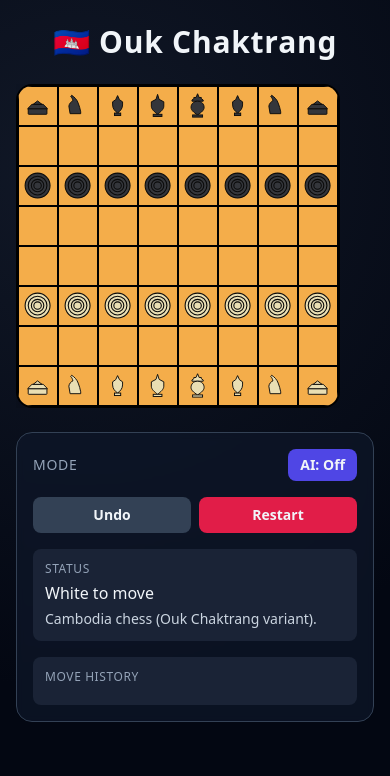
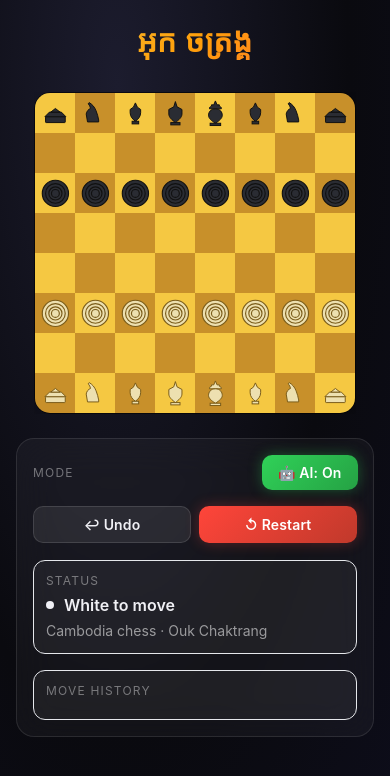
Before and after one commit to 7PiSeth/ouk-chaktrang, a React (Vite) app: page / in a window 390 px wide. Shown: the top 776 px of the page. Built offline with nearby package versions, Linux system fonts and the light colour scheme; the HTML template or start-up script is replaced by a standard one.

Commit message:
feat: implement Ouk Chaktrang game engine and minimax AI agent

```diff
--- a/package.json
+++ b/package.json
@@ -17,7 +17,7 @@
   "devDependencies": {
     "@vitejs/plugin-react": "^4.3.1",
     "autoprefixer": "^10.4.20",
-    "gh-pages": "^6.1.1",
+    "gh-pages": "^6.3.0",
     "postcss": "^8.4.47",
     "tailwindcss": "^3.4.14",
     "vite": "^5.4.10"
--- a/src/App.jsx
+++ b/src/App.jsx
@@ -1,25 +1,16 @@
-import { useEffect, useMemo, useState } from 'react';
+import { useCallback, useEffect, useMemo, useRef, useState } from 'react';
 import { ChessGame } from './lib/game';
 import { ChessAI } from './lib/ai';
 
+// ── Piece labels (Khmer) ──────────────────────────────────────────
 const PIECE_LABEL = {
-  wp: 'ត្រី',
-  wn: 'សេះ',
-  ws: 'គោល',
-  wr: 'ទូក',
-  wm: 'នាង',
-  wk: 'ស្តេច',
-  bp: 'ត្រី',
-  bn: 'សេះ',
-  bs: 'គោល',
-  br: 'ទូក',
-  bm: 'នាង',
-  bk: 'ស្តេច',
+  wp: 'ត្រី', wn: 'សេះ', ws: 'គោល', wr: 'ទូក', wm: 'នាង', wk: 'ស្តេច',
+  bp: 'ត្រី', bn: 'សេះ', bs: 'គោល', br: 'ទូក', bm: 'នាង', bk: 'ស្តេច',
 };
 
+// ── SVG piece shapes ──────────────────────────────────────────────
 function PieceShape({ type, tone, stroke }) {
-  if (type === 'p') {
-    return (
+  if (type === 'p') return (
     <>
       <circle cx="50" cy="50" r="40" fill={tone} stroke={stroke} strokeWidth="3.5" />
       <circle cx="50" cy="50" r="30" fill="none" stroke={stroke} strokeWidth="3.5" />
@@ -27,47 +18,32 @@ function PieceShape({ type, tone, stroke }) {
       <circle cx="50" cy="50" r="12" fill="none" stroke={stroke} strokeWidth="3.5" />
     </>
   );
-  }
-
-  if (type === 'r') {
-    return (
+  if (type === 'r') return (
     <>
       <rect x="20" y="60" width="60" height="18" rx="2" fill={tone} stroke={stroke} strokeWidth="3" />
       <path d="M18 60 L32 46 L68 46 L82 60 Z" fill={tone} stroke={stroke} strokeWidth="3" />
       <path d="M36 46 L50 35 L64 46 Z" fill={tone} stroke={stroke} strokeWidth="3" />
     </>
   );
-  }
-
-  if (type === 'n') {
-    return (
+  if (type === 'n') return (
     <path
       d="M26 76 L60 76 L60 70 C58 60 56 52 52 42 C48 31 40 22 31 17 L28 21 C32 25 34 29 35 35 C29 37 23 44 22 52 Z"
-        fill={tone}
-        stroke={stroke}
-        strokeWidth="3"
+      fill={tone} stroke={stroke} strokeWidth="3"
     />
   );
-  }
-
-  if (type === 's') {
-    return (
+  if (type === 's') return (
     <>
       <path d="M50 18 L56 31 L66 38 L66 48 C66 60 58 68 50 74 C42 68 34 60 34 48 L34 38 L44 31 Z" fill={tone} stroke={stroke} strokeWidth="3" />
       <rect x="40" y="74" width="20" height="8" fill={tone} stroke={stroke} strokeWidth="3" />
     </>
   );
-  }
-
-  if (type === 'm') {
-    return (
+  if (type === 'm') return (
     <>
       <path d="M50 14 L55 30 L70 38 L70 52 C70 62 60 70 50 78 C40 70 30 62 30 52 L30 38 L45 30 Z" fill={tone} stroke={stroke} strokeWidth="3" />
       <rect x="36" y="78" width="28" height="7" fill={tone} stroke={stroke} strokeWidth="3" />
     </>
   );
-  }
-
+  // King
   return (
     <>
       <path d="M50 12 L55 24 L62 24 L62 28 L68 32 L68 36 L32 36 L32 32 L38 28 L38 24 L45 24 Z" fill={tone} stroke={stroke} strokeWidth="3" />
@@ -77,29 +53,36 @@ function PieceShape({ type, tone, stroke }) {
   );
 }
 
-function PieceIcon({ piece, selected, label }) {
-  const isWhite = piece.color === 'w';
-  const fill = isWhite ? '#E9DEB3' : '#34363B';
-  const stroke = '#0b0b0b';
-
+function PieceIcon({ piece, selected, label, animate }) {
+  const fill = piece.color === 'w' ? '#EDE0B0' : '#2a2c33';
+  const stroke = piece.color === 'w' ? '#7a5c1a' : '#111';
+  const cls = `piece${selected ? ' selected' : ''}${animate ? ' piece-animate' : ''}`;
   return (
-    <svg
-      className={`piece ${selected ? 'selected' : ''}`}
-      viewBox="0 0 100 100"
-      role="img"
-      aria-label={label}
-    >
+    <svg className={cls} viewBox="0 0 100 100" role="img" aria-label={label}>
       <PieceShape type={piece.type} tone={fill} stroke={stroke} />
     </svg>
   );
 }
 
+// ── Human-readable move formatter ────────────────────────────────
+const PIECE_NAME = { p: 'Pawn', n: 'Horse', s: 'Khon', r: 'Rook', m: 'Queen', k: 'King' };
+const FILE_LABEL = ['a','b','c','d','e','f','g','h'];
+
+function formatMove(entry) {
+  // entry: { from, to, piece, color, capture, notation }
+  const pieceName = PIECE_NAME[entry.piece] ?? entry.piece.toUpperCase();
+  const from = `${FILE_LABEL[entry.from.col]}${8 - entry.from.row}`;
+  const to   = `${FILE_LABEL[entry.to.col]}${8 - entry.to.row}`;
+  const action = entry.capture ? '×' : '→';
+  return `${pieceName} ${from}${action}${to}`;
+}
+
+// ── Sound engine (lazy init) ──────────────────────────────────────
 function createSoundEngine() {
   let ctx;
   const beep = (freq, duration, type, gain = 0.04) => {
     if (!ctx) ctx = new (window.AudioContext || window.webkitAudioContext)();
     if (ctx.state === 'suspended') ctx.resume();
-
     const osc = ctx.createOscillator();
     const amp = ctx.createGain();
     osc.type = type;
@@ -107,94 +90,91 @@ function createSoundEngine() {
     amp.gain.value = gain;
     osc.connect(amp);
     amp.connect(ctx.destination);
-
     const now = ctx.currentTime;
     amp.gain.setValueAtTime(gain, now);
     amp.gain.exponentialRampToValueAtTime(0.0001, now + duration);
     osc.start(now);
     osc.stop(now + duration);
   };
-
   return {
-    move: () => beep(500, 0.06, 'triangle', 0.035),
+    move:    () => beep(500, 0.06, 'triangle', 0.035),
     capture: () => beep(210, 0.12, 'sawtooth', 0.045),
-    check: () => {
-      beep(700, 0.08, 'square', 0.04);
-      setTimeout(() => beep(840, 0.08, 'square', 0.04), 70);
-    },
+    check:   () => { beep(700, 0.08, 'square', 0.04); setTimeout(() => beep(840, 0.08, 'square', 0.04), 70); },
   };
 }
 
+// ── App ───────────────────────────────────────────────────────────
 export default function App() {
-  const [game, setGame] = useState(() => new ChessGame());
-  const [selected, setSelected] = useState(null);
+  const [game, setGame]           = useState(() => new ChessGame());
+  const [selected, setSelected]   = useState(null);
   const [legalMoves, setLegalMoves] = useState([]);
-  const [aiEnabled, setAiEnabled] = useState(false);
+  const [aiEnabled, setAiEnabled] = useState(true);
   const [isThinking, setIsThinking] = useState(false);
+  const [animKey, setAnimKey]     = useState(null); // "row-col" of destination to animate
 
-  const ai = useMemo(() => new ChessAI(3), []);
+  const ai    = useMemo(() => new ChessAI(3), []);
   const sound = useMemo(() => createSoundEngine(), []);
 
   const checkSquares = useMemo(() => {
     if (!game.isInCheck(game.turn)) return [];
-    for (let r = 0; r < 8; r++) {
+    for (let r = 0; r < 8; r++)
       for (let c = 0; c < 8; c++) {
-        const piece = game.getPiece(r, c);
-        if (piece?.type === 'k' && piece.color === game.turn) return [{ row: r, col: c }];
-      }
+        const p = game.getPiece(r, c);
+        if (p?.type === 'k' && p.color === game.turn) return [{ row: r, col: c }];
       }
     return [];
   }, [game]);
 
+  // ── Play a move and trigger destination animation
+  const playMove = useCallback((move, nextGame) => {
+    // nextGame already prepared by caller (avoids double clone)
+    setAnimKey(`${move.to.row}-${move.to.col}`);
+    setGame(nextGame);
+    setSelected(null);
+    setLegalMoves([]);
+    // Clear anim key after animation duration (320ms)
+    const id = setTimeout(() => setAnimKey(null), 350);
+    return () => clearTimeout(id);
+  }, []);
+
+  // ── Sounds helper
+  const applySounds = useCallback((applied, nextGame) => {
+    if (applied.capture) sound.capture();
+    else sound.move();
+    if (!nextGame.gameOver && nextGame.isInCheck(nextGame.turn)) sound.check();
+  }, [sound]);
+
+  // ── AI turn
   useEffect(() => {
     if (!aiEnabled || game.gameOver || game.turn !== 'b') return;
-
     setIsThinking(true);
     const timer = setTimeout(() => {
       const move = ai.chooseMove(game.clone());
-      if (!move) return;
-
+      if (!move) { setIsThinking(false); return; }
       const next = game.clone();
       const applied = next.makeMove(move);
-      if (!applied) return;
+      if (!applied) { setIsThinking(false); return; }
+      applySounds(applied, next);
+      setIsThinking(false);
+      playMove(move, next);
+    }, 200);
+    return () => clearTimeout(timer);
+  }, [game, aiEnabled, ai, sound, applySounds, playMove]);
 
-      if (applied.capture) sound.capture();
-      else sound.move();
-      if (!next.gameOver && next.isInCheck(next.turn)) sound.check();
-
-      setGame(next);
-      setIsThinking(false);
-    }, 250);
-
-    return () => clearTimeout(timer);
-  }, [game, aiEnabled, ai, sound]);
-
-  const resetSelection = () => {
-    setSelected(null);
-    setLegalMoves([]);
-  };
-
-  const playMove = (move) => {
-    const next = game.clone();
-    const applied = next.makeMove(move);
-    if (!applied) return;
-
-    if (applied.capture) sound.capture();
-    else sound.move();
-    if (!next.gameOver && next.isInCheck(next.turn)) sound.check();
-
-    setGame(next);
-    resetSelection();
-  };
-
-  const handleSquareClick = (row, col) => {
+  // ── Human click handler
+  const handleSquareClick = useCallback((row, col) => {
     if (game.gameOver) return;
     if (aiEnabled && game.turn === 'b') return;
 
     if (selected) {
       const candidate = legalMoves.find((m) => m.to.row === row && m.to.col === col);
       if (candidate) {
-        playMove(candidate);
+        const next = game.clone();
+        const applied = next.makeMove(candidate);
+        if (applied) {
+          applySounds(applied, next);
+          playMove(candidate, next);
+        }
         return;
       }
     }
@@ -204,24 +184,30 @@ export default function App() {
       setSelected({ row, col });
       setLegalMoves(game.getLegalMovesForSquare(row, col));
     } else {
-      resetSelection();
+      setSelected(null);
+      setLegalMoves([]);
     }
-  };
+  }, [game, selected, legalMoves, aiEnabled, applySounds, playMove]);
 
-  const handleUndo = () => {
+  const handleUndo = useCallback(() => {
     const next = game.clone();
     if (!next.undo()) return;
     if (aiEnabled && next.turn === 'b') next.undo();
     setGame(next);
-    resetSelection();
-  };
+    setSelected(null);
+    setLegalMoves([]);
+    setAnimKey(null);
+  }, [game, aiEnabled]);
 
-  const handleRestart = () => {
+  const handleRestart = useCallback(() => {
     setGame(new ChessGame());
+    setSelected(null);
+    setLegalMoves([]);
     setIsThinking(false);
-    resetSelection();
-  };
+    setAnimKey(null);
+  }, []);
 
+  // ── Derived UI state
   const statusText = game.gameOver
     ? game.resultReason === 'checkmate'
       ? `Checkmate! ${game.winner === 'w' ? 'White' : 'Black'} wins.`
@@ -231,103 +217,125 @@ export default function App() {
   const detailText = game.gameOver
     ? 'Press Restart to play again.'
     : game.isInCheck(game.turn)
-      ? `${game.turn === 'w' ? 'White' : 'Black'} king is in check.`
+      ? `${game.turn === 'w' ? 'White' : 'Black'} king is in check!`
       : isThinking
-        ? 'AI is thinking...'
-        : 'Cambodia chess (Ouk Chaktrang variant).';
+        ? 'AI is thinking…'
+        : 'Cambodia chess · Ouk Chaktrang';
+
+  const dotClass = game.gameOver
+    ? 'status-dot gameover'
+    : isThinking
+      ? 'status-dot thinking'
+      : game.turn === 'w'
+        ? 'status-dot white-turn'
+        : 'status-dot black-turn';
 
   return (
-    <main className="max-w-6xl mx-auto px-4 py-6 md:py-10 text-slate-100">
-      <h1 className="text-3xl md:text-4xl font-bold text-center tracking-wide mb-6">🇰🇭 Ouk Chaktrang</h1>
+    <main className="max-w-6xl mx-auto px-4 py-6 md:py-10">
+      <h1 className="text-3xl md:text-4xl font-bold text-center mb-8 title-gradient font-khmer">
+        អុក ចត្រង្គ
+      </h1>
 
       <section className="grid gap-6 lg:grid-cols-[minmax(280px,640px)_1fr] items-start">
-        <div className="board-wrap">
+        {/* ── Board ── */}
+        <div className="board-wrap mx-auto">
           <div
-            className="grid rounded-2xl overflow-hidden shadow-2xl border-2 border-black"
-            style={{ gridTemplateColumns: 'repeat(8, var(--cell-size))', gridTemplateRows: 'repeat(8, var(--cell-size))' }}
+            className="rounded-2xl overflow-hidden shadow-2xl border border-black/60"
+            style={{
+              display: 'grid',
+              gridTemplateColumns: 'repeat(8, var(--cell-size))',
+              gridTemplateRows: 'repeat(8, var(--cell-size))',
+            }}
           >
-          {Array.from({ length: 8 }).map((_, row) =>
-            Array.from({ length: 8 }).map((__, col) => {
+            {Array.from({ length: 64 }, (_, idx) => {
+              const row = Math.floor(idx / 8);
+              const col = idx % 8;
               const piece = game.getPiece(row, col);
               const isDark = (row + col) % 2 !== 0;
-              const isSelected = selected && selected.row === row && selected.col === col;
-              const isLastMove =
-                game.lastMove &&
-                ((game.lastMove.from.row === row && game.lastMove.from.col === col) ||
-                  (game.lastMove.to.row === row && game.lastMove.to.col === col));
+              const isSelected = selected?.row === row && selected?.col === col;
+              const isLastFrom = game.lastMove?.from.row === row && game.lastMove?.from.col === col;
+              const isLastTo   = game.lastMove?.to.row   === row && game.lastMove?.to.col   === col;
+              const isLastMove = isLastFrom || isLastTo;
               const targetMove = legalMoves.find((m) => m.to.row === row && m.to.col === col);
-              const isCheck = checkSquares.some((sq) => sq.row === row && sq.col === col);
+              const isCheck    = checkSquares.some((sq) => sq.row === row && sq.col === col);
+              const shouldAnim = animKey === `${row}-${col}`;
+
+              const bg = isDark ? '#c8902a' : '#f5c842';
+
+              let cls = 'board-square flex items-center justify-center w-full h-full p-0 border-0 appearance-none';
+              if (isSelected) cls += ' selected-square';
+              if (isLastMove) cls += ' last-move';
+              if (isCheck)    cls += ' check-king';
+              if (targetMove) cls += piece ? ' capture-hint' : ' move-hint';
 
               return (
                 <button
-                  key={`${row}-${col}`}
+                  key={idx}
                   type="button"
                   onClick={() => handleSquareClick(row, col)}
-                  className={`board-square relative w-full h-full p-0 border border-black appearance-none flex items-center justify-center ${
-                    isDark ? 'bg-[#F4AD4A]' : 'bg-[#F4AD4A]'
-                  } ${isSelected ? 'selected-square' : ''} ${isLastMove ? 'last-move' : ''} ${
-                    isCheck ? 'check-king' : ''
-                  } ${targetMove ? (piece ? 'capture-hint' : 'move-hint') : ''}`}
+                  className={cls}
+                  style={{ background: bg }}
+                  aria-label={piece ? `${piece.color === 'w' ? 'White' : 'Black'} ${PIECE_LABEL[`${piece.color}${piece.type}`]} at ${String.fromCharCode(97+col)}${8-row}` : undefined}
                 >
                   {piece && (
                     <PieceIcon
                       piece={piece}
-                      selected={Boolean(isSelected)}
-                      label={`${piece.color === 'w' ? 'White' : 'Black'} ${PIECE_LABEL[`${piece.color}${piece.type}`]}`}
+                      selected={isSelected}
+                      label={PIECE_LABEL[`${piece.color}${piece.type}`]}
+                      animate={shouldAnim}
                     />
                   )}
                 </button>
               );
-            })
-          )}
+            })}
           </div>
         </div>
 
-        <aside className="bg-slate-900/70 border border-slate-700 rounded-2xl p-4 md:p-5 backdrop-blur-sm space-y-4">
+        {/* ── Side panel ── */}
+        <aside className="glass-panel p-4 md:p-5 space-y-4">
+          {/* Mode toggle */}
           <div className="flex items-center justify-between gap-3">
-            <p className="text-sm uppercase tracking-wider text-slate-400">Mode</p>
+            <p className="text-xs uppercase tracking-widest text-white/40">Mode</p>
             <button
-              onClick={() => setAiEnabled((prev) => !prev)}
-              className={`px-3 py-1.5 rounded-lg transition text-sm font-semibold ${
-                aiEnabled ? 'bg-emerald-600 hover:bg-emerald-500' : 'bg-indigo-600 hover:bg-indigo-500'
-              }`}
+              onClick={() => setAiEnabled((p) => !p)}
+              className={`btn ${aiEnabled ? 'btn-ai-on' : 'btn-ai-off'}`}
             >
-              AI: {aiEnabled ? 'On' : 'Off'}
+              {aiEnabled ? '🤖 AI: On' : '👥 AI: Off'}
             </button>
           </div>
 
+          {/* Actions */}
           <div className="grid grid-cols-2 gap-2">
-            <button
-              onClick={handleUndo}
-              className="px-3 py-2 rounded-lg bg-slate-700 hover:bg-slate-600 transition text-sm font-semibold"
-            >
-              Undo
-            </button>
-            <button
-              onClick={handleRestart}
-              className="px-3 py-2 rounded-lg bg-rose-600 hover:bg-rose-500 transition text-sm font-semibold"
-            >
-              Restart
-            </button>
+            <button onClick={handleUndo}    className="btn btn-undo">↩ Undo</button>
+            <button onClick={handleRestart} className="btn btn-restart">↺ Restart</button>
           </div>
 
-          <div className="rounded-lg bg-slate-800/80 p-3">
-            <p className="text-xs uppercase text-slate-400 tracking-wider mb-1">Status</p>
-            <p className="font-medium">{statusText}</p>
-            <p className="text-sm text-slate-300 mt-1">{detailText}</p>
+          {/* Status */}
+          <div className="rounded-xl bg-white/5 border border-white/8 p-3">
+            <p className="text-xs uppercase tracking-widest text-white/40 mb-1">Status</p>
+            <p className="font-semibold flex items-center gap-1">
+              <span className={dotClass} />
+              {statusText}
+            </p>
+            <p className="text-sm text-white/55 mt-1">{detailText}</p>
           </div>
 
-          <div className="rounded-lg bg-slate-800/80 p-3">
-            <p className="text-xs uppercase text-slate-400 tracking-wider mb-2">Move History</p>
-            <ol className="text-sm space-y-1 max-h-72 overflow-auto pr-2">
-              {Array.from({ length: Math.ceil(game.history.length / 2) }).map((_, idx) => {
-                const white = game.history[idx * 2]?.move?.notation || '';
-                const black = game.history[idx * 2 + 1]?.move?.notation || '';
+          {/* Move history */}
+          <div className="rounded-xl bg-white/5 border border-white/8 p-3">
+            <p className="text-xs uppercase tracking-widest text-white/40 mb-2">Move History</p>
+            <ol className="move-history-list text-sm space-y-0.5">
+              {Array.from({ length: Math.ceil(game.history.length / 2) }, (_, idx) => {
+                const wEntry = game.history[idx * 2]?.move;
+                const bEntry = game.history[idx * 2 + 1]?.move;
                 return (
-                  <li key={idx} className="grid grid-cols-[2rem_1fr_1fr] gap-2 border-b border-slate-700/60 pb-1">
-                    <span className="text-slate-400">{idx + 1}.</span>
-                    <span>{white}</span>
-                    <span>{black}</span>
+                  <li
+                    key={idx}
+                    className="grid gap-2 py-0.5 border-b border-white/6"
+                    style={{ gridTemplateColumns: '2rem 1fr 1fr' }}
+                  >
+                    <span className="text-white/30">{idx + 1}.</span>
+                    <span className="text-white/80">{wEntry ? formatMove(wEntry) : ''}</span>
+                    <span className="text-white/55">{bEntry ? formatMove(bEntry) : ''}</span>
                   </li>
                 );
               })}
--- a/src/index.css
+++ b/src/index.css
@@ -1,6 +1,13 @@
 @tailwind base;
 @tailwind components;
 @tailwind utilities;
+
+@import url('https://fonts.googleapis.com/css2?family=Moulpali&family=Inter:wght@400;500;600;700&display=swap');
+
+.font-khmer {
+  font-family: 'Moulpali', sans-serif;
+  letter-spacing: 0.02em;
+}
 
 * {
   box-sizing: border-box;
@@ -9,47 +16,72 @@
 :root {
   color-scheme: dark;
   --cell-size: clamp(40px, 9vw, 76px);
+  --board-light: #f5c842;
+  --board-dark: #c8902a;
+  --accent: #0a84ff;
+  --accent-glow: rgba(10, 132, 255, 0.6);
+  --check-color: rgba(255, 59, 48, 0.42);
+  --last-move-color: rgba(255, 214, 10, 0.32);
 }
 
 body {
   margin: 0;
   min-height: 100vh;
-  background: radial-gradient(circle at 20% 20%, #111827, #030712 70%);
-  color: #e2e8f0;
+  font-family: 'Inter', system-ui, -apple-system, sans-serif;
+  background: radial-gradient(ellipse at 30% 10%, #1c1c2e 0%, #0a0a0f 60%, #0d0d1a 100%);
+  color: #f0f0f5;
 }
 
-.board-square {
-  transition: background-color 0.2s ease, transform 0.12s ease;
-}
-
-.board-square:hover {
-  transform: translateY(-1px);
-}
-
+/* ── Board ── */
 .board-wrap {
   width: fit-content;
   max-width: 100%;
   overflow-x: auto;
 }
 
+.board-square {
+  position: relative;
+  transition: background-color 0.15s ease;
+  cursor: pointer;
+}
+
+.board-square:hover {
+  filter: brightness(1.12);
+}
+
+/* ── Piece ── */
 .piece {
   width: 82%;
   height: 82%;
   min-width: 0;
   min-height: 0;
-  transition: transform 0.2s ease, filter 0.2s ease;
   pointer-events: none;
   user-select: none;
   display: block;
+  transition: transform 0.18s cubic-bezier(0.34, 1.56, 0.64, 1), filter 0.18s ease;
+  will-change: transform, filter;
 }
 
 .piece.selected {
-  transform: scale(1.05);
-  filter: drop-shadow(0 0 8px rgba(99, 102, 241, 0.95));
+  transform: scale(1.12) translateY(-4%);
+  filter: drop-shadow(0 6px 18px var(--accent-glow));
 }
 
+/* Piece "drop" animation when a move is played */
+@keyframes piece-drop {
+  0%   { transform: scale(1.18) translateY(-12%); opacity: 0.7; }
+  60%  { transform: scale(0.95) translateY(3%); opacity: 1; }
+  80%  { transform: scale(1.04) translateY(-2%); }
+  100% { transform: scale(1) translateY(0); opacity: 1; }
+}
+
+.piece-animate {
+  animation: piece-drop 0.32s cubic-bezier(0.22, 1, 0.36, 1) forwards;
+}
+
+/* ── Square Overlays ── */
 .selected-square {
-  box-shadow: inset 0 0 0 3px rgba(99, 102, 241, 0.85);
+  box-shadow: inset 0 0 0 3px rgba(10, 132, 255, 0.9);
 }
 
 .move-hint::after,
@@ -63,21 +95,140 @@ body {
 }
 
 .move-hint::after {
-  inset: 35%;
+  inset: 34%;
   border-radius: 9999px;
-  background: rgba(34, 197, 94, 0.45);
+  background: rgba(50, 215, 75, 0.52);
+  box-shadow: 0 0 8px rgba(50, 215, 75, 0.4);
 }
 
 .capture-hint::after {
-  inset: 8%;
+  inset: 7%;
   border-radius: 9999px;
-  border: 4px solid rgba(239, 68, 68, 0.8);
+  border: 4px solid rgba(255, 59, 48, 0.85);
+  box-shadow: inset 0 0 10px rgba(255, 59, 48, 0.2);
 }
 
 .last-move::after {
-  background: rgba(251, 191, 36, 0.28);
+  background: var(--last-move-color);
 }
 
 .check-king::after {
-  background: rgba(239, 68, 68, 0.35);
+  background: var(--check-color);
+  box-shadow: inset 0 0 20px rgba(255, 59, 48, 0.5);
 }
+
+/* ── Panel / Glassmorphism ── */
+.glass-panel {
+  background: rgba(255, 255, 255, 0.04);
+  border: 1px solid rgba(255, 255, 255, 0.1);
+  border-radius: 18px;
+  backdrop-filter: blur(20px);
+  -webkit-backdrop-filter: blur(20px);
+}
+
+/* ── Buttons – Apple-style ── */
+.btn {
+  display: inline-flex;
+  align-items: center;
+  justify-content: center;
+  border: none;
+  border-radius: 10px;
+  font-family: inherit;
+  font-size: 0.875rem;
+  font-weight: 600;
+  letter-spacing: 0.01em;
+  padding: 0.45rem 1rem;
+  cursor: pointer;
+  transition: transform 0.12s ease, filter 0.12s ease, box-shadow 0.12s ease;
+  will-change: transform;
+}
+
+.btn:active {
+  transform: scale(0.95);
+}
+
+.btn-ai-on {
+  background: linear-gradient(135deg, #30d158, #25a244);
+  color: #fff;
+  box-shadow: 0 0 14px rgba(48, 209, 88, 0.35);
+}
+
+.btn-ai-on:hover {
+  filter: brightness(1.1);
+  box-shadow: 0 0 20px rgba(48, 209, 88, 0.55);
+}
+
+.btn-ai-off {
+  background: linear-gradient(135deg, #0a84ff, #0060df);
+  color: #fff;
+  box-shadow: 0 0 14px rgba(10, 132, 255, 0.35);
+}
+
+.btn-ai-off:hover {
+  filter: brightness(1.1);
+  box-shadow: 0 0 20px rgba(10, 132, 255, 0.55);
+}
+
+.btn-undo {
+  background: rgba(255, 255, 255, 0.08);
+  color: #f0f0f5;
+  border: 1px solid rgba(255, 255, 255, 0.12);
+}
+
+.btn-undo:hover {
+  background: rgba(255, 255, 255, 0.14);
+}
+
+.btn-restart {
+  background: linear-gradient(135deg, #ff453a, #c0392b);
+  color: #fff;
+  box-shadow: 0 0 14px rgba(255, 69, 58, 0.3);
+}
+
+.btn-restart:hover {
+  filter: brightness(1.1);
+  box-shadow: 0 0 20px rgba(255, 69, 58, 0.5);
+}
+
+/* ── Title gradient ── */
+.title-gradient {
+  background: linear-gradient(135deg, #f5c842 0%, #ff9f0a 50%, #ff6b35 100%);
+  -webkit-background-clip: text;
+  -webkit-text-fill-color: transparent;
+  background-clip: text;
+}
+
+/* ── Status dot pulse ── */
+@keyframes status-pulse {
+  0%, 100% { opacity: 1; transform: scale(1); }
+  50%       { opacity: 0.55; transform: scale(0.85); }
+}
+
+.status-dot {
+  width: 8px;
+  height: 8px;
+  border-radius: 9999px;
+  display: inline-block;
+  margin-right: 6px;
+}
+
+.status-dot.thinking {
+  background: #ff9f0a;
+  animation: status-pulse 0.9s ease-in-out infinite;
+}
+
+.status-dot.white-turn  { background: #f0f0f5; }
+.status-dot.black-turn  { background: #3a3a4a; border: 1.5px solid #8a8aaa; }
+.status-dot.gameover    { background: #ff453a; }
+
+/* ── Move history ── */
+.move-history-list {
+  max-height: 240px;
+  overflow-y: auto;
+  scrollbar-width: thin;
+  scrollbar-color: rgba(255,255,255,0.12) transparent;
+}
+
+.move-history-list::-webkit-scrollbar { width: 4px; }
+.move-history-list::-webkit-scrollbar-track { background: transparent; }
+.move-history-list::-webkit-scrollbar-thumb { background: rgba(255,255,255,0.15); border-radius: 9999px; }
```
Also changed, not shown: src/lib/ai.js, src/lib/game.js, 4 other files (tests, documents, lock files or other folders). Lines whose indentation alone changed are shown as unchanged.
